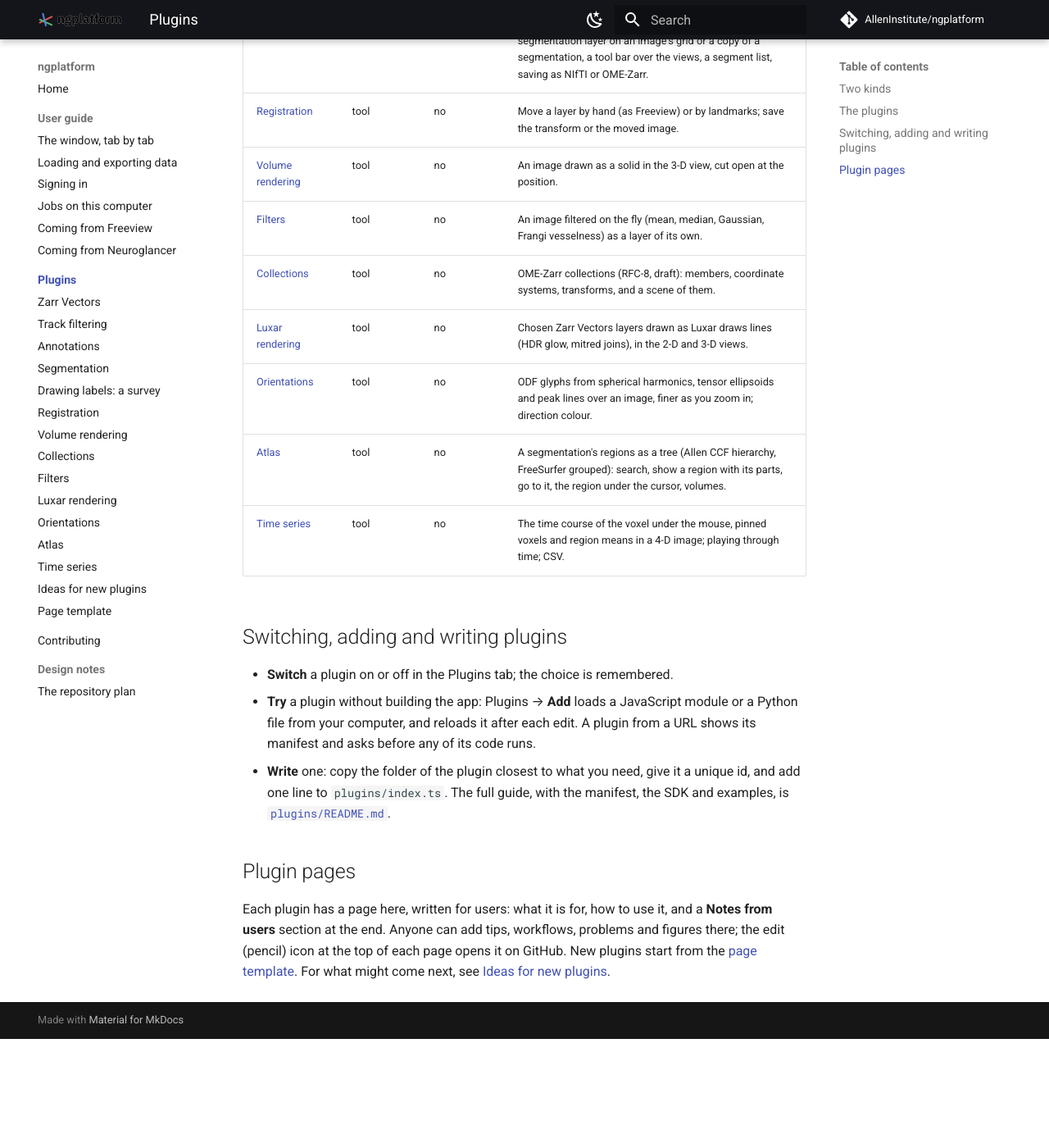
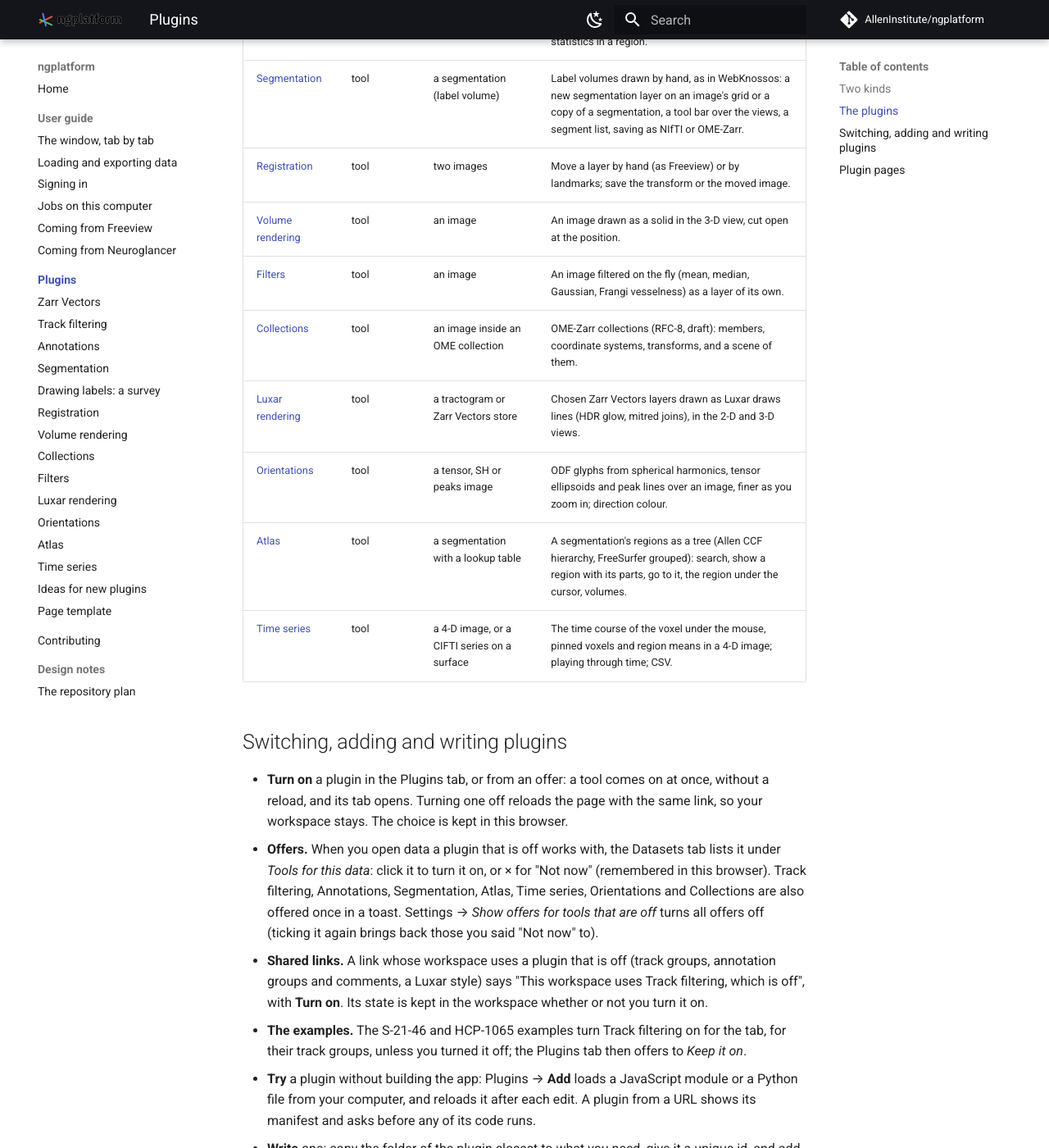
Before and after one commit to AllenInstitute/ngplatform, an MkDocs documentation site: the page built from docs/plugins/index.md, in a window 1280 px wide and 1400 px high, scrolled down 878 px. Shown: the whole window at 82% size. Built offline with MkDocs 1.6.1 and Material for MkDocs 9.7.7, drawn with Linux system fonts in a browser that asks for light colours; comment, search, counter and statistics services are not loaded; before the commit the page ends 2145 px from its top, so only the background shows below that; some of the changed text lies outside the part shown.

Commit message:
Docs: plugins off by default, offers, turning on without a reload; work plan C2 done

```diff
--- a/docs/plugins/index.md
+++ b/docs/plugins/index.md
@@ -3,8 +3,12 @@
 Everything in ngplatform beyond viewing is a plugin: a folder in
 [`plugins/`](https://github.com/AllenInstitute/ngplatform/tree/main/plugins)
 with a manifest (what the platform shows before loading any code) and its
-code. The **Plugins** tab lists them, with a switch, a one-line description
-and a *Read more* guide each.
+code. The **Plugins** tab lists them by what they do, each with a one-line
+description, a switch and an *About* guide.
+
+Only Zarr Vectors is on by default. The others stay out of the way until
+you need them: open data one works with and it is offered (below), or turn
+it on in the Plugins tab.
 
 ## Two kinds
 
@@ -19,24 +23,41 @@ and a *Read more* guide each.
 
 ## The plugins
 
-| Plugin | Kind | On by default | What it does |
+| Plugin | Kind | Offered when you open | What it does |
 |---|---|---|---|
-| [Zarr Vectors](zarr-vectors.md) | data type | yes | Points, streamlines, skeletons, graphs and meshes from Zarr Vectors stores, and local tractograms, meshes, neurons and point tables as virtual stores. |
-| [Track filtering](track-filtering.md) | tool | yes | TrackVis-style groups of the objects that pass through regions. |
-| [Annotations](annotations.md) | tool | yes | Labels on the views for figures, measurements, and statistics in a region. |
-| [Segmentation](segmentation.md) | tool | yes | Label volumes drawn by hand, as in WebKnossos: a new segmentation layer on an image's grid or a copy of a segmentation, a tool bar over the views, a segment list, saving as NIfTI or OME-Zarr. |
-| [Registration](registration.md) | tool | no | Move a layer by hand (as Freeview) or by landmarks; save the transform or the moved image. |
-| [Volume rendering](volume-rendering.md) | tool | no | An image drawn as a solid in the 3-D view, cut open at the position. |
-| [Filters](filters.md) | tool | no | An image filtered on the fly (mean, median, Gaussian, Frangi vesselness) as a layer of its own. |
-| [Collections](collections.md) | tool | no | OME-Zarr collections (RFC-8, draft): members, coordinate systems, transforms, and a scene of them. |
-| [Luxar rendering](luxar.md) | tool | no | Chosen Zarr Vectors layers drawn as Luxar draws lines (HDR glow, mitred joins), in the 2-D and 3-D views. |
-| [Orientations](orientations.md) | tool | no | ODF glyphs from spherical harmonics, tensor ellipsoids and peak lines over an image, finer as you zoom in; direction colour. |
-| [Atlas](atlas.md) | tool | no | A segmentation's regions as a tree (Allen CCF hierarchy, FreeSurfer grouped): search, show a region with its parts, go to it, the region under the cursor, volumes. |
-| [Time series](time-series.md) | tool | no | The time course of the voxel under the mouse, pinned voxels and region means in a 4-D image; playing through time; CSV. |
+| [Zarr Vectors](zarr-vectors.md) | data type | (on by default) | Points, streamlines, skeletons, graphs and meshes from Zarr Vectors stores, and local tractograms, meshes, neurons and point tables as virtual stores. |
+| [Track filtering](track-filtering.md) | tool | a tractogram or Zarr Vectors store | TrackVis-style groups of the objects that pass through regions. |
+| [Annotations](annotations.md) | tool | an annotation layer | Labels on the views for figures, measurements, and statistics in a region. |
+| [Segmentation](segmentation.md) | tool | a segmentation (label volume) | Label volumes drawn by hand, as in WebKnossos: a new segmentation layer on an image's grid or a copy of a segmentation, a tool bar over the views, a segment list, saving as NIfTI or OME-Zarr. |
+| [Registration](registration.md) | tool | two images | Move a layer by hand (as Freeview) or by landmarks; save the transform or the moved image. |
+| [Volume rendering](volume-rendering.md) | tool | an image | An image drawn as a solid in the 3-D view, cut open at the position. |
+| [Filters](filters.md) | tool | an image | An image filtered on the fly (mean, median, Gaussian, Frangi vesselness) as a layer of its own. |
+| [Collections](collections.md) | tool | an image inside an OME collection | OME-Zarr collections (RFC-8, draft): members, coordinate systems, transforms, and a scene of them. |
+| [Luxar rendering](luxar.md) | tool | a tractogram or Zarr Vectors store | Chosen Zarr Vectors layers drawn as Luxar draws lines (HDR glow, mitred joins), in the 2-D and 3-D views. |
+| [Orientations](orientations.md) | tool | a tensor, SH or peaks image | ODF glyphs from spherical harmonics, tensor ellipsoids and peak lines over an image, finer as you zoom in; direction colour. |
+| [Atlas](atlas.md) | tool | a segmentation with a lookup table | A segmentation's regions as a tree (Allen CCF hierarchy, FreeSurfer grouped): search, show a region with its parts, go to it, the region under the cursor, volumes. |
+| [Time series](time-series.md) | tool | a 4-D image, or a CIFTI series on a surface | The time course of the voxel under the mouse, pinned voxels and region means in a 4-D image; playing through time; CSV. |
 
 ## Switching, adding and writing plugins
 
-- **Switch** a plugin on or off in the Plugins tab; the choice is remembered.
+- **Turn on** a plugin in the Plugins tab, or from an offer: a tool comes
+  on at once, without a reload, and its tab opens. Turning one off reloads
+  the page with the same link, so your workspace stays. The choice is kept
+  in this browser.
+- **Offers.** When you open data a plugin that is off works with, the
+  Datasets tab lists it under *Tools for this data*: click it to turn it on,
+  or × for "Not now" (remembered in this browser). Track filtering,
+  Annotations, Segmentation, Atlas, Time series, Orientations and
+  Collections are also offered once in a toast. Settings → *Show offers for
+  tools that are off* turns all offers off (ticking it again brings back
+  those you said "Not now" to).
+- **Shared links.** A link whose workspace uses a plugin that is off (track
+  groups, annotation groups and comments, a Luxar style) says "This
+  workspace uses Track filtering, which is off", with **Turn on**. Its
+  state is kept in the workspace whether or not you turn it on.
+- **The examples.** The S-21-46 and HCP-1065 examples turn Track filtering
+  on for the tab, for their track groups, unless you turned it off; the
+  Plugins tab then offers to *Keep it on*.
 - **Try** a plugin without building the app: Plugins → **Add** loads a
   JavaScript module or a Python file from your computer, and reloads it
   after each edit. A plugin from a URL shows its manifest and asks before
```
Also changed, not shown: STATUS.md (+1 -1 lines), TODO.md (+1 -1 lines), docs/guide/interface.md (+3 -3 lines), docs/plugins/annotations.md (+1 -1 lines), docs/plugins/atlas.md (+1 -1 lines), docs/plugins/collections.md (+1 -1 lines), docs/plugins/filters.md (+1 -1 lines), docs/plugins/luxar.md (+1 -1 lines), docs/plugins/orientations.md (+1 -1 lines), docs/plugins/registration.md (+1 -1 lines), docs/plugins/segmentation.md (+1 -1 lines), docs/plugins/time-series.md (+1 -1 lines), docs/plugins/track-filtering.md (+1 -1 lines), docs/plugins/volume-rendering.md (+1 -1 lines), 2 more files.
